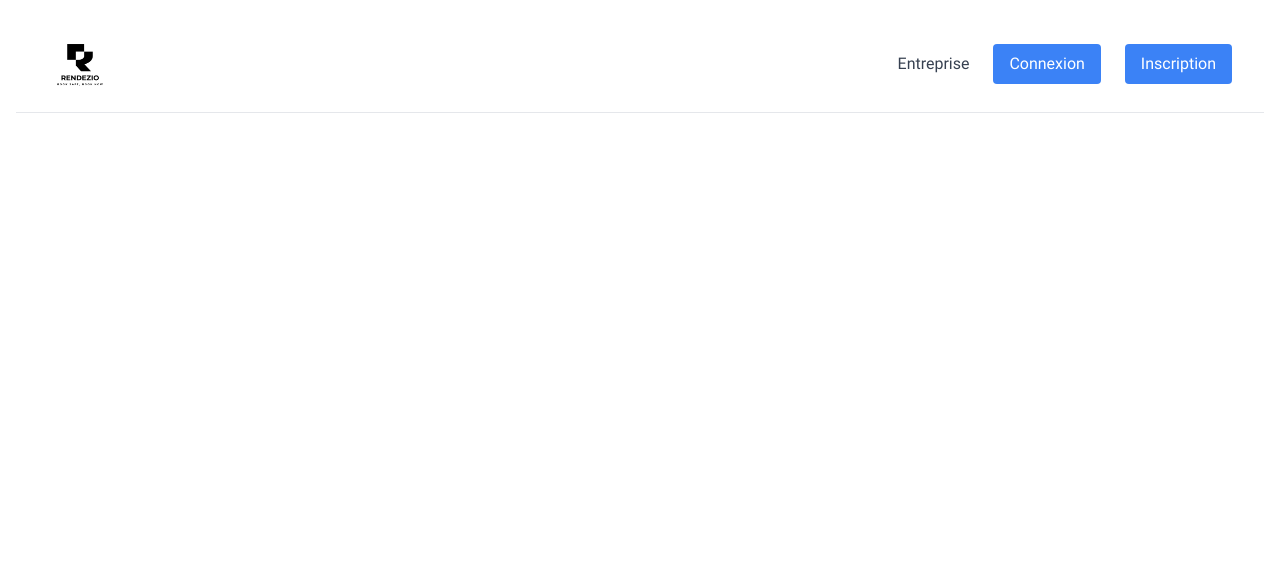
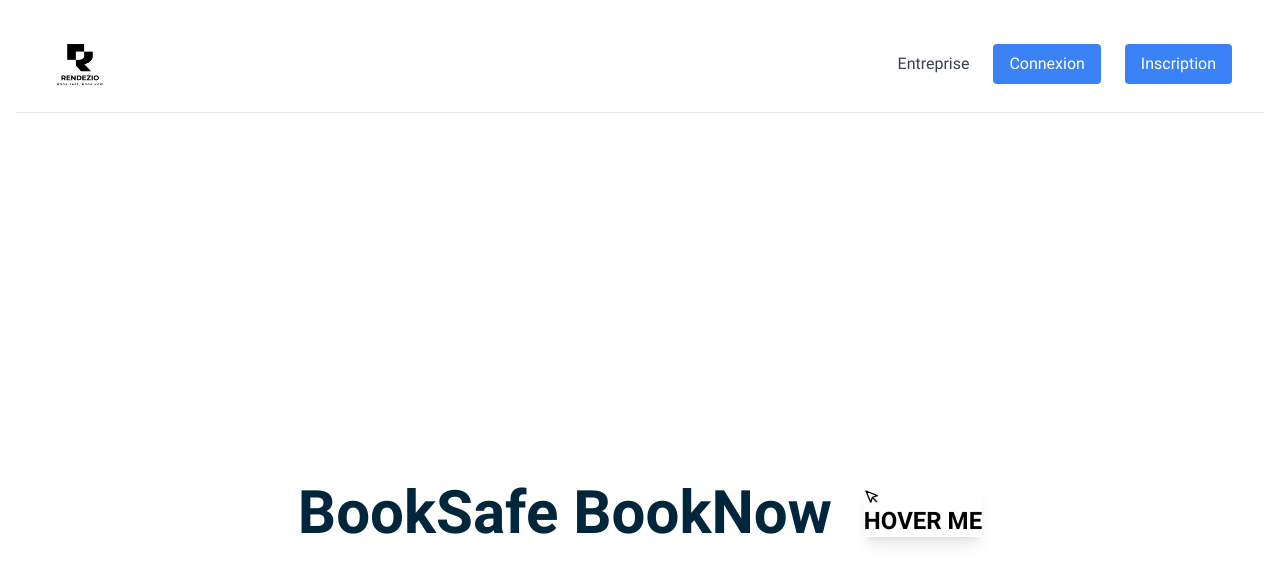
Before and after one commit to GaspardPcht/rendezio, a Next.js app in the folder front/: page / in a window 1280 px wide. Shown: the top 582 px of the page. Built offline with nearby package versions, Linux system fonts and the light colour scheme.

Commit message:
Ajout des cartes avec effet de rotation 3D et intégration des icônes React

```diff
--- /dev/null
+++ b/front/components/TiltCards.tsx
@@ -0,0 +1,84 @@
+import React, { useRef } from 'react';
+import {
+  motion,
+  useMotionTemplate,
+  useMotionValue,
+  useSpring,
+} from 'framer-motion';
+import { FiMousePointer } from 'react-icons/fi';
+
+const ROTATION_RANGE = 32.5;
+const HALF_ROTATION_RANGE = 32.5 / 2;
+
+const TiltCard = () => {
+  const ref = useRef<HTMLDivElement | null>(null);
+
+  const x = useMotionValue(0);
+  const y = useMotionValue(0);
+
+  const xSpring = useSpring(x);
+  const ySpring = useSpring(y);
+
+  const transform = useMotionTemplate`rotateX(${xSpring}deg) rotateY(${ySpring}deg)`;
+
+  const handleMouseMove = (e: React.MouseEvent<HTMLDivElement, MouseEvent>) => {
+    if (!ref.current) return [0, 0];
+
+    const rect = ref.current.getBoundingClientRect();
+
+    const width = rect.width;
+    const height = rect.height;
+
+    const mouseX = (e.clientX - rect.left) * ROTATION_RANGE;
+    const mouseY = (e.clientY - rect.top) * ROTATION_RANGE;
+
+    const rX = (mouseY / height - HALF_ROTATION_RANGE) * -1;
+    const rY = mouseX / width - HALF_ROTATION_RANGE;
+
+    x.set(rX);
+    y.set(rY);
+  };
+
+  const handleMouseLeave = () => {
+    x.set(0);
+    y.set(0);
+  };
+
+  return (
+    <motion.div
+      ref={ref}
+      onMouseMove={handleMouseMove}
+      onMouseLeave={handleMouseLeave}
+      style={{
+        transformStyle: 'preserve-3d',
+        transform,
+      }}
+      className="relative h-96 w-72 rounded-xl bg-gradient-to-br from-indigo-300 to-violet-300"
+    >
+      <div
+        style={{
+          transform: 'translateZ(75px)',
+          transformStyle: 'preserve-3d',
+        }}
+        className="absolute inset-4 grid place-content-center rounded-xl bg-white shadow-lg"
+      >
+        <FiMousePointer
+          style={{
+            transform: 'translateZ(75px)',
+          }}
+          className="mx-auto text-4xl"
+        />
+        <p
+          style={{
+            transform: 'translateZ(50px)',
+          }}
+          className="text-center text-2xl font-bold"
+        >
+          HOVER ME
+        </p>
+      </div>
+    </motion.div>
+  );
+};
+
+export default TiltCard;
--- a/front/package.json
+++ b/front/package.json
@@ -16,6 +16,7 @@
     "@fullcalendar/timegrid": "^6.1.15",
     "@reduxjs/toolkit": "^2.4.0",
     "dotenv": "^16.4.7",
+    "framer-motion": "^11.14.1",
     "moment": "^2.30.1",
     "next": "15.0.3",
     "react": "19.0.0-rc-66855b96-20241106",
@@ -23,6 +24,7 @@
     "react-datepicker": "^7.5.0",
     "react-datetime-picker": "^6.0.1",
     "react-dom": "19.0.0-rc-66855b96-20241106",
+    "react-icons": "^5.4.0",
     "react-moment": "^1.1.3",
     "react-redux": "^9.1.2"
   },
--- a/front/src/app/page.tsx
+++ b/front/src/app/page.tsx
@@ -1,27 +1,23 @@
-'use client'
-import React from "react";
-import Link from "next/link";
-import { useRouter } from "next/navigation";
-
+'use client';
+import React from 'react';
+import Link from 'next/link';
+import { useRouter } from 'next/navigation';
+import TiltCard from '../../components/TiltCards';
 export default function Home() {
-  const router = useRouter()
+  const router = useRouter();
   const handleConnection = () => {
-    router.push('/auth/signin')
-  }
+    router.push('/auth/signin');
+  };
   const handleInscription = () => {
-    router.push('/auth/signup')
-  }
+    router.push('/auth/signup');
+  };
 
   return (
     <div className="bg-white min-h-screen">
       <header className="flex items-center justify-between px-8 py-4 border-b">
         {/* Logo */}
         <div className="text-2xl font-bold">
-          <img
-            src="/Logo/logo.png"
-            alt="Rendezio Logo"
-            className="h-16 w-16"
-          />
+          <img src="/Logo/logo.png" alt="Rendezio Logo" className="h-16 w-16" />
         </div>
         {/* Navigation */}
         <nav className="flex items-center space-x-6">
@@ -29,14 +25,28 @@
             <a className="text-gray-700 hover:text-blue-500">Entreprise</a>
           </Link>
           {/* Connexion */}
-          <button onClick={handleConnection} className="px-4 py-2 bg-blue-500 text-white rounded hover:bg-blue-600">
+          <button
+            onClick={handleConnection}
+            className="px-4 py-2 bg-blue-500 text-white rounded hover:bg-blue-600"
+          >
             Connexion
           </button>
-          <button onClick={handleInscription} className="px-4 py-2 bg-blue-500 text-white rounded hover:bg-blue-600">
+          <button
+            onClick={handleInscription}
+            className="px-4 py-2 bg-blue-500 text-white rounded hover:bg-blue-600"
+          >
             Inscription
           </button>
         </nav>
       </header>
+      <div className="flex flex-col items-center justify-center h-screen">
+        <div className="flex items-center justify-center space-x-8 w-full">
+          <h1 className="text-6xl text-[#00263B] font-bold">BookSafe BookNow</h1>
+          <div className="flex text-black">
+            <TiltCard />
+          </div>
+        </div>
+      </div>
     </div>
   );
 }
```
Also changed, not shown: 1 other file (tests, documents, lock files or other folders).
